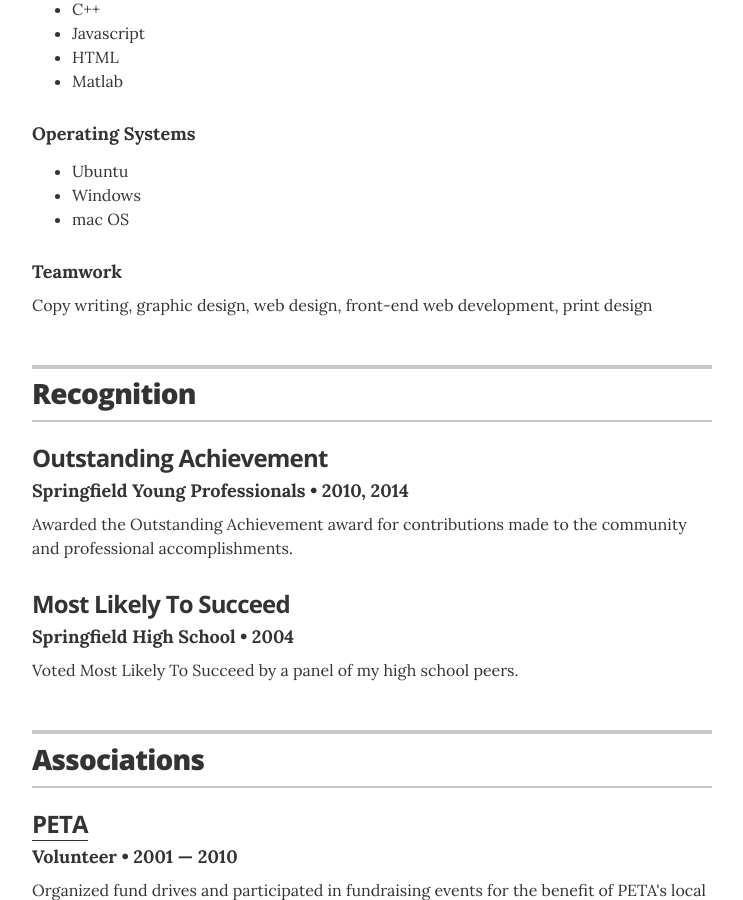
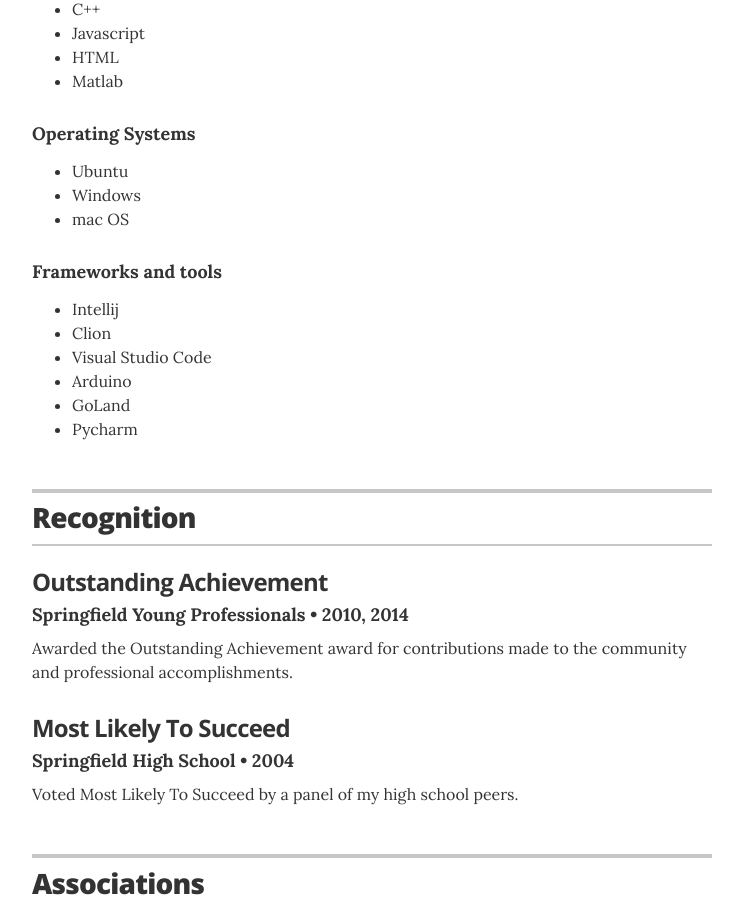
Before and after one commit to arthurutnehmer/Resume, a Jekyll site: the page built from index.html, in a window 1280 px wide and 900 px high, scrolled down 3043 px. Shown: the whole window, without its empty margins (268-1011 px from the left). Built offline with Jekyll 4.4.1, drawn with Linux system fonts in a browser that asks for light colours.

Commit message:
Added frameworks and tools

```diff
--- a/_data/skills.yml
+++ b/_data/skills.yml
@@ -19,5 +19,11 @@
     <li>mac OS</li></ul>
 
 # Digital content development and creation
-- skill: Teamwork
-  description: Copy writing, graphic design, web design, front-end web development, print design
+- skill: Frameworks and tools
+  description: <ul class="resume-item-list">
+    <li>Intellij</li>
+    <li>Clion</li>
+    <li>Visual Studio Code</li>
+    <li>Arduino</li>
+    <li>GoLand</li>
+    <li>Pycharm</li></ul>
```
